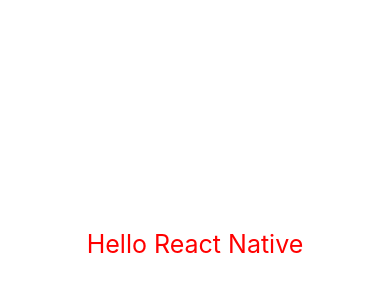
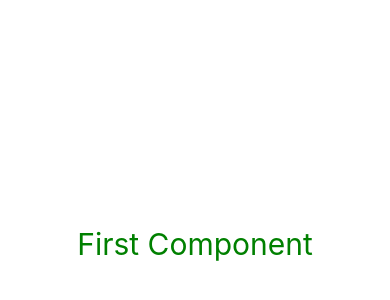
Before and after one commit to TechWithMuskan/MyFirstApp, a React Native app: screen / in a window 390 px wide. Shown: the part 178-478 px from the top of the page. Built offline with nearby package versions, Linux system fonts and the light colour scheme.

Commit message:
feat(component): first component

```diff
--- a/src/App.js
+++ b/src/App.js
@@ -1,12 +1,13 @@
 import React from 'react';
-import { View, Text, StyleSheet } from 'react-native';
+import { View, StyleSheet } from 'react-native';
+import FirstComponent from './components/atoms/firstComponent';
 
 const App = () => {
-  return(
-    <View style={styles.container}>
-      <Text style={styles.textStyle}>Hello React Native</Text>
-    </View>
-  )
+	return (
+		<View style={styles.container}>
+			<FirstComponent />
+		</View>
+	)
 }
 
 const styles = StyleSheet.create({
@@ -14,10 +15,6 @@
 		flex: 1,
 		justifyContent: 'center',
 		alignItems: 'center'
-	},
-	textStyle: {
-		color: 'red',
-		fontSize: 25
 	}
 });
 
--- /dev/null
+++ b/src/components/atoms/firstComponent.js
@@ -0,0 +1,19 @@
+import React from 'react';
+import { View, Text, StyleSheet } from 'react-native'
+
+const FirstComponent = () => {
+    return (
+        <View>
+            <Text style={styles.textStyle}>First Component</Text>
+        </View>
+    )
+}
+
+const styles = StyleSheet.create({
+    textStyle: {
+        fontSize: 30,
+        color: 'green'
+    }
+})
+
+export default FirstComponent;
```
